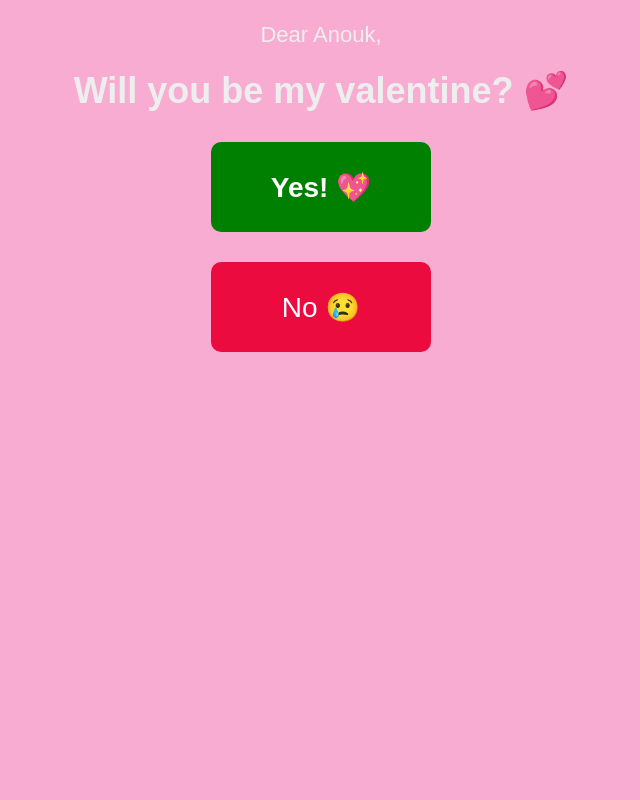
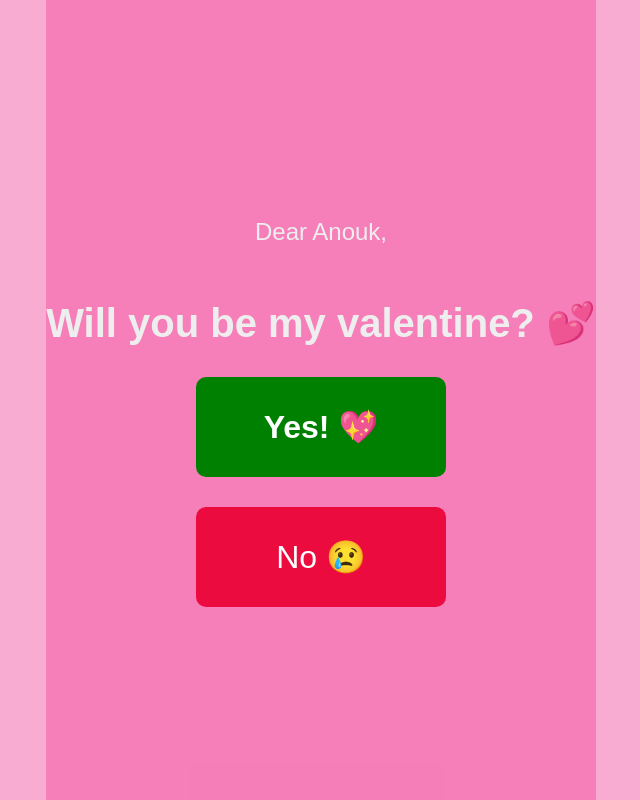
Before and after one commit to mille-miglia2/valentines-site, a website: page index.html in a window 1280 px wide. Shown: the whole page, without its empty margins (319-959 px from the left). Drawn offline with Linux system fonts and the light colour scheme.

Commit message:
Add files via upload

```diff
--- a/index.html
+++ b/index.html
@@ -7,13 +7,15 @@
 </head>
 <body>
 
-<p>Dear Anouk,</p>
+<div class="content">
+  <p>Dear Anouk,</p>
 
-<h1>Will you be my valentine? 💕</h1>
+  <h1>Will you be my valentine? 💕</h1>
 
-<div class="button-container">
-  <button class="btn-green" id="yesBtn">Yes! 💖</button>
-  <button class="btn-red" id="noBtn">No 😢</button>
+  <div class="button-container">
+    <button class="btn-green" id="yesBtn">Yes! 💖</button>
+    <button class="btn-red" id="noBtn">No 😢</button>
+  </div>
 </div>
 
 <!-- container for animation -->
--- a/style.css
+++ b/style.css
@@ -1,38 +1,53 @@
-body {
+/* Full-screen layout */
+html, body {
+    height: 100%;
+    margin: 0;
+    padding: 0;
     font-family: Arial, sans-serif;
-    margin: 20px;
     background: rgba(241, 68, 154, 0.44);
     color: #eee;
     text-align: center;
+    display: flex;
+    justify-content: center;
+    align-items: center;
 }
 
+/* Content wrapper to center vertically */
+.content {
+    display: flex;
+    flex-direction: column;
+    justify-content: center;
+    align-items: center;
+    gap: 30px;
+}
+
+/* Text */
 p {
-    font-size: 22px;
+    font-size: 24px;
 }
 
 h1 {
-    margin-top: 20px;
-    font-size: 36px;
+    font-size: 40px;
+    margin: 0;
 }
 
-/* container for buttons stacked vertically */
+/* Buttons stacked vertically */
 .button-container {
     display: flex;
-    flex-direction: column; /* vertical stack */
+    flex-direction: column;
     justify-content: center;
     align-items: center;
     gap: 30px;
-    margin-top: 30px;
 }
 
-/* common button style */
+/* Common button style */
 button {
     display: flex;
     justify-content: center;
     align-items: center;
-    font-size: 28px; /* very large */
-    width: 220px;
-    height: 90px;
+    font-size: 32px; /* large text */
+    width: 250px;
+    height: 100px;
     color: white;
     border: none;
     border-radius: 10px;
@@ -41,7 +56,7 @@ button {
     position: relative;
 }
 
-/* green button */
+/* Green button */
 .btn-green {
     background-color: green;
     font-weight: bold;
@@ -50,7 +65,7 @@ button {
     background-color: #27ae60;
 }
 
-/* red button */
+/* Red button */
 .btn-red {
     background-color: #ec0b3f;
 }
@@ -102,19 +117,19 @@ button {
     100% { transform: translate(-50%, -50%) scale(1) rotate(360deg); opacity: 1; }
 }
 
-/* Mobile-specific tweaks */
+/* Responsive tweaks for small screens */
 @media (max-width: 480px) {
     button {
-        width: 250px;
-        height: 100px;
-        font-size: 32px;
+        width: 280px;
+        height: 110px;
+        font-size: 36px;
     }
 
     h1 {
-        font-size: 40px;
+        font-size: 44px;
     }
 
     p {
-        font-size: 24px;
+        font-size: 26px;
     }
 }
```
